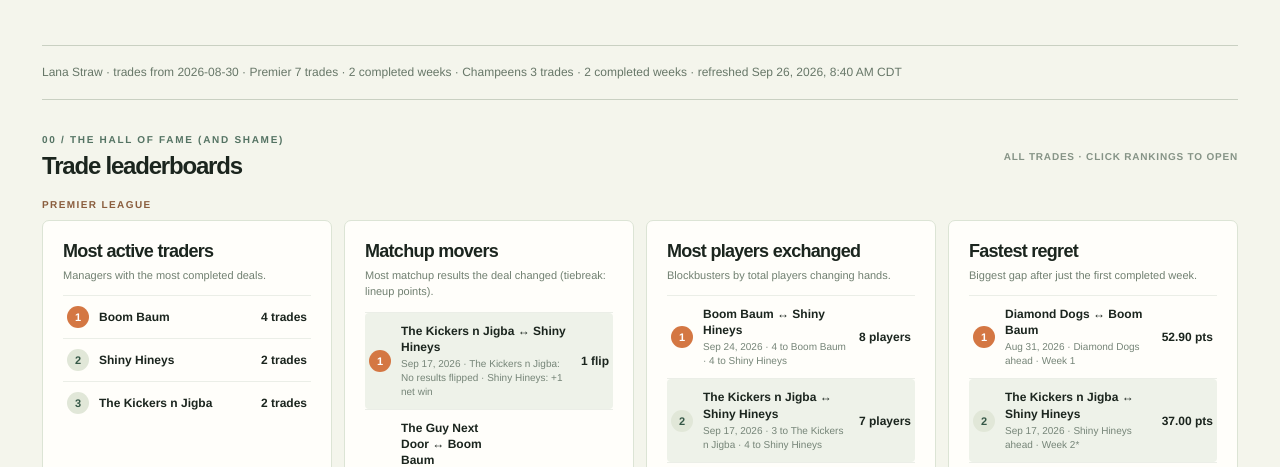
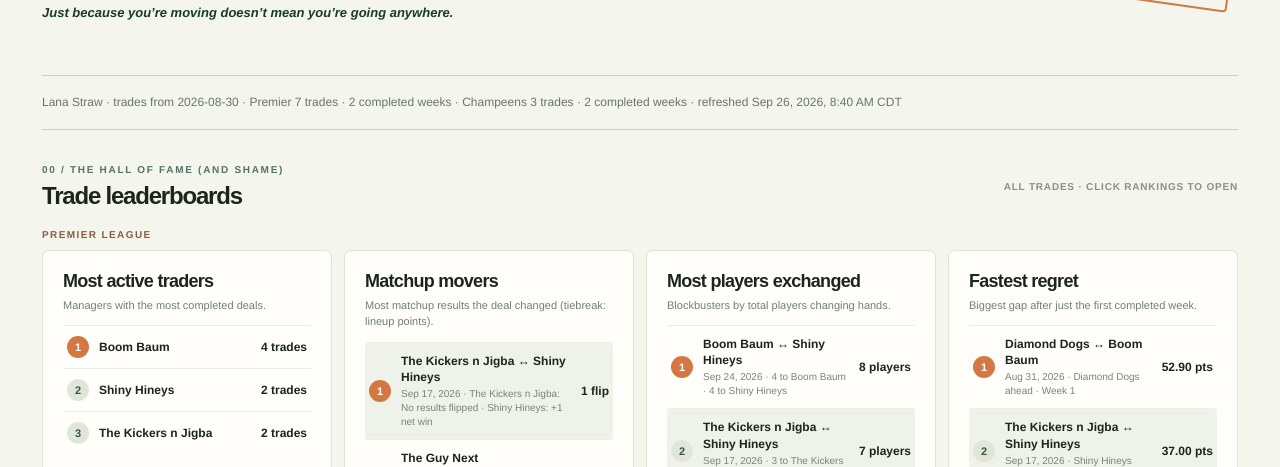
Before and after one commit to randall-krauskopf/trade-time-machine, a plain HTML site: page docs/index.html in a window 1280 px wide. Shown: the part 321-788 px from the top of the page. Drawn offline with Linux system fonts and the light colour scheme.

Commit message:
add the tagline

```diff
--- a/docs/index.html
+++ b/docs/index.html
@@ -26,6 +26,7 @@
           <p class="eyebrow"><span class="live-dot"></span> THE LEAGUE ARCHIVE</p>
           <h1 id="title">Trade <em>Time Machine.</em></h1>
           <p class="hero-description">Every deal has a story. Rewind to the moment it happened, then see whether it actually swung matchups in the weeks that followed.</p>
+          <p class="hero-tagline">Just because you’re moving doesn’t mean you’re going anywhere.</p>
         </div>
         <div class="hero-stamp" aria-hidden="true"><span>THE DEAL<br>IS DONE.</span><small>PREMIER + CHAMPEENS</small></div>
       </section>
--- a/docs/styles.css
+++ b/docs/styles.css
@@ -29,6 +29,7 @@ h1, h2, h3 { font-family: 'Avenir Next',sans-serif; }
 h1 { margin: 20px 0 15px; font-size: clamp(46px, 5vw, 76px); letter-spacing: -.075em; line-height: 1.04; }
 h1 em { color: #d47743; font-style: normal; }
 .hero-description { max-width: 610px; margin: 0; color: #58675a; line-height: 1.7; font-size: 15px; }
+.hero-tagline { margin: 15px 0 0; color: #193b2d; font-size: 13px; font-style: italic; font-weight: 700; }
 .hero-stamp { flex: 0 0 179px; align-self: center; display: flex; flex-direction: column; justify-content: space-between; transform: rotate(8deg); width: 179px; height: 156px; padding: 20px; border: 2px solid #d47743; border-radius: 4px; color: #bd6838; font: 700 23px/1.1 'Avenir Next', sans-serif; letter-spacing: -.06em; }
 .hero-stamp small { font: 700 9px 'Avenir Next',sans-serif; letter-spacing: .18em; }
 .context-bar { display: flex; align-items: center; min-height: 54px; color: #677768; font-size: 12px; border-bottom: 1px solid #c9d0c2; }
```
